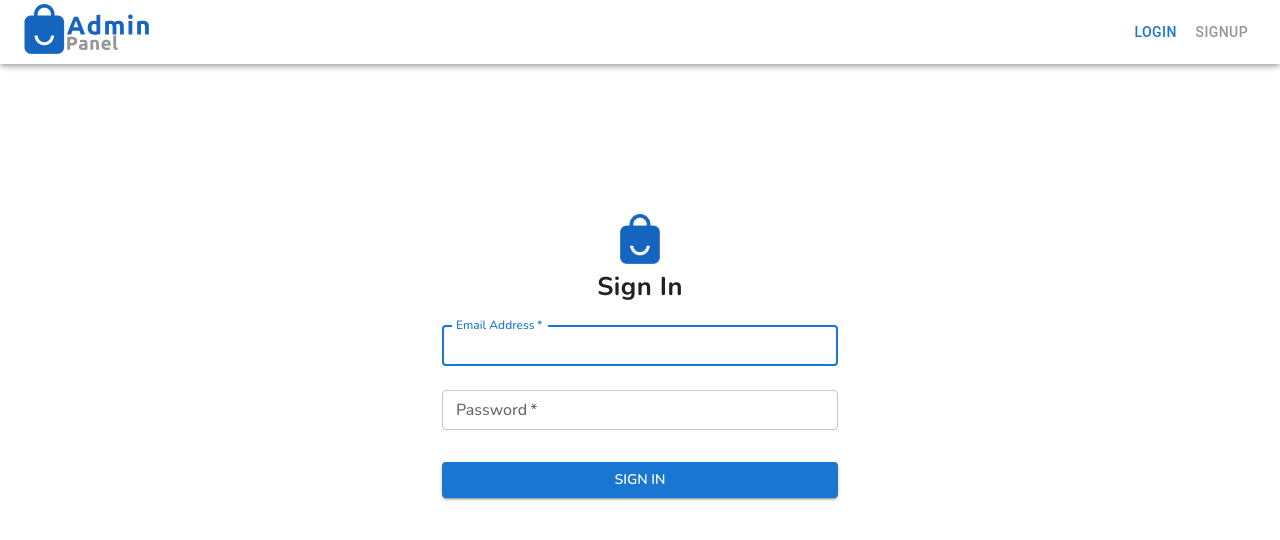
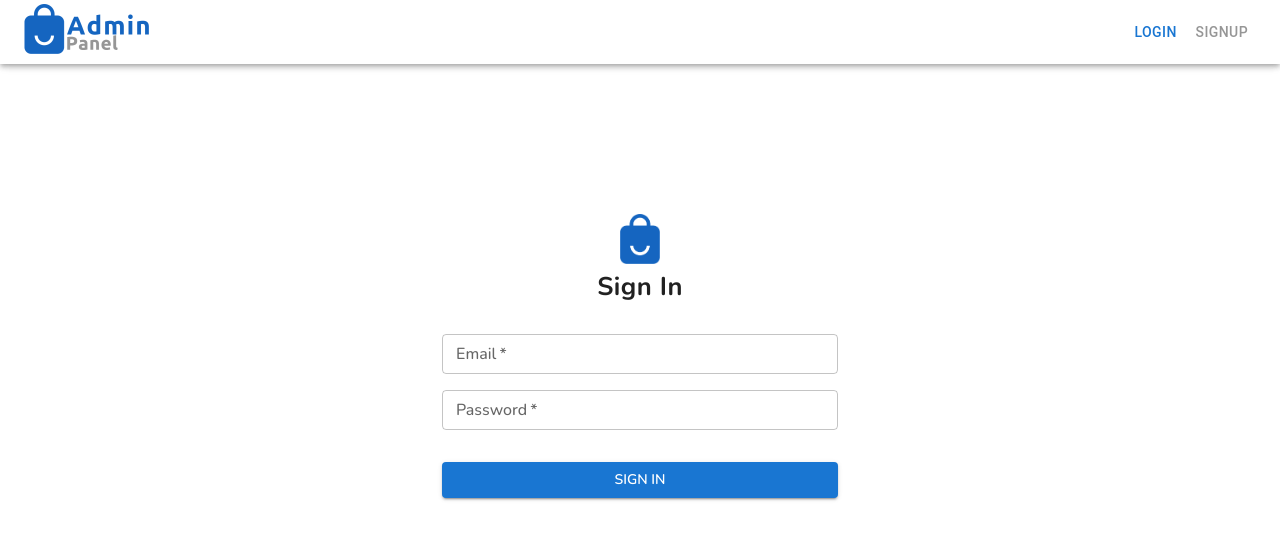
Before and after one commit to alee-anwar/Nakamura-Super-Store, a React (Create React App) app in the folder admin/: page /login in a window 1280 px wide. Shown: the top 540 px of the page. Built offline with nearby package versions, Linux system fonts and the light colour scheme.

Commit message:
Update SignIn.js

```diff
--- a/admin/src/pages/SignIn.js
+++ b/admin/src/pages/SignIn.js
@@ -1,4 +1,4 @@
-import * as React from "react";
+import React, { useState } from "react";
 import Button from "@mui/material/Button";
 import CssBaseline from "@mui/material/CssBaseline";
 import TextField from "@mui/material/TextField";
@@ -10,45 +10,63 @@ import Logo from "../assets/blueicon.png";
 import { useFormik } from "formik";
 import * as yup from "yup";
 import axios from "axios";
-import PropTypes from 'prop-types';
+import * as Yup from "yup";
+import { Grid } from "@mui/material";
 
-const validationSchema = yup.object({
-  email: yup.string().email("Invalid email address").required("Required"),
-  password: yup.string().required("Required"),
-});
+export default function SignIn() {
+  const [signinError, setSigninError] = useState(null);
+  const [signinSuccess, setSigninSuccess] = useState(false);
 
-export default function SignIn({setToken}) {
-  // const navigate = useNavigate();
-
-  const handleSignIn = async (values) => {
-
-    try {
-      const response =  await axios.post("http://localhost:3000/authUser/login", {
-        email: values.email,
-        password: values.password,
-      });
-      // console.log("handlesignin clicked")
-      console.log(response); // log the response object
-      localStorage.setItem("token", response.data.token);
-      // setToken(response.data.token)
-      // console.log(response.data.token)
-      // navigate("/dashboard");
-    } catch (error) {
-      console.log(error);
-    }
-  };
 
   const formik = useFormik({
     initialValues: {
       email: "",
       password: "",
     },
-    validationSchema: validationSchema,
-    onSubmit:
-    (values) => {
-      // console.log(values);
-      handleSignIn(values);
-      // navigate("/dashboard");
+    validationSchema: Yup.object({
+      email: Yup.string()
+        .email("Invalid email address")
+        .required("Email is required"),
+      password: Yup.string().required("Password is required"),
+    }),
+    onSubmit: (values, { setSubmitting, resetForm }) => {
+      setSubmitting(true);
+      setSigninError(null);
+      setSigninSuccess(false);
+      // Perform additional validation if required
+      // Example: Check if the email is already registered
+      // If the validation passes, send the form data to the backend API
+      axios
+        .post("http://localhost:3000/authUser/login", values, {
+          headers: {
+            "Content-Type": "multipart/form-data",
+          },
+        })
+        .then((response) => {
+          console.log(response.data);
+          // store session information in local storage
+          localStorage.setItem("token", response.data.token);
+          // localStorage.setItem("user", JSON.stringify(response.data.user));
+
+          window.location.href = "/dashboard";
+        })
+        .catch((error) => {
+          // Handle error case
+          // console.error("Signup error:", error);
+          if (error.response) {
+            // Request was made and server responded with a non-2xx status code
+            setSigninError(error.response.data.message);
+          } else if (error.request) {
+            // Request was made but no response was received
+            setSigninError("Network error. Please try again later.");
+          } else {
+            // Something else happened in making the request
+            setSigninError("An error occurred. Please try again.");
+          }
+        })
+        .finally(() => {
+          setSubmitting(false);
+        });
     },
   });
 
@@ -75,51 +93,61 @@ export default function SignIn({setToken}) {
         <Box component="img" src={Logo} sx={{ height: 50, mb: 1 }} />
 
         <Typography variant="h1">Sign in</Typography>
-        <Box component="form" onSubmit={formik.handleSubmit} noValidate autoComplete="off" sx={{ mt: 1 }}>
+        <form onSubmit={formik.handleSubmit}>
+          <Grid container spacing={2} mt={2}>
+            <Grid item xs={12} sm={12}>
               <TextField
-            size="small"
-            margin="normal"
-            required
-            fullWidth
-            id="email"
-            label="Email Address"
+                label="Email"
                 name="email"
-            autoComplete="email"
-            autoFocus
                 value={formik.values.email}
                 onChange={formik.handleChange}
-            error={formik.touched.email && Boolean(formik.errors.email)}
+                onBlur={formik.handleBlur}
+                error={formik.touched.email && formik.errors.email}
                 helperText={formik.touched.email && formik.errors.email}
+                required
+                type="email"
+                fullWidth
+                size="small"
               />
+            </Grid>
+            <Grid item xs={12} sm={12}>
               <TextField
-            size="small"
-            margin="normal"
-            required
-            fullWidth
+               label="Password"
                name="password"
-            label="Password"
-            type="password"
-            id="password"
-            // autoComplete="current-password"
                value={formik.values.password}
                onChange={formik.handleChange}
-            error={formik.touched.password && Boolean(formik.errors.password)}
+               onBlur={formik.handleBlur}
+               error={formik.touched.password && formik.errors.password}
                helperText={formik.touched.password && formik.errors.password}
+               required
+               type="password"
+               fullWidth
+               size="small"
               />
+            </Grid>
+            <Grid item xs={12} my={2}>
             <Button
                 type="submit"
                 fullWidth
                 variant="contained"
-            sx={{ mt: 3, mb: 2 }}
+                disabled={formik.isSubmitting}
               >
-            Sign In
+                {formik.isSubmitting ? "Signing In..." : "Sign In"}
               </Button>
-        </Box>
+              {signinError && (
+                <Typography variant="body2" color="error">
+                  {signinError}
+                </Typography>
+              )}
+              {signinSuccess && (
+                <Typography variant="body2" color="success">
+                  Signup successful!
+                </Typography>
+              )}
+            </Grid>
+          </Grid>
+        </form>
       </Box>
     </Container>
   );
 }
-
-SignIn.propTypes = {
-  setToken: PropTypes.func.isRequired
-}
```
Lines whose indentation alone changed are shown as unchanged.
